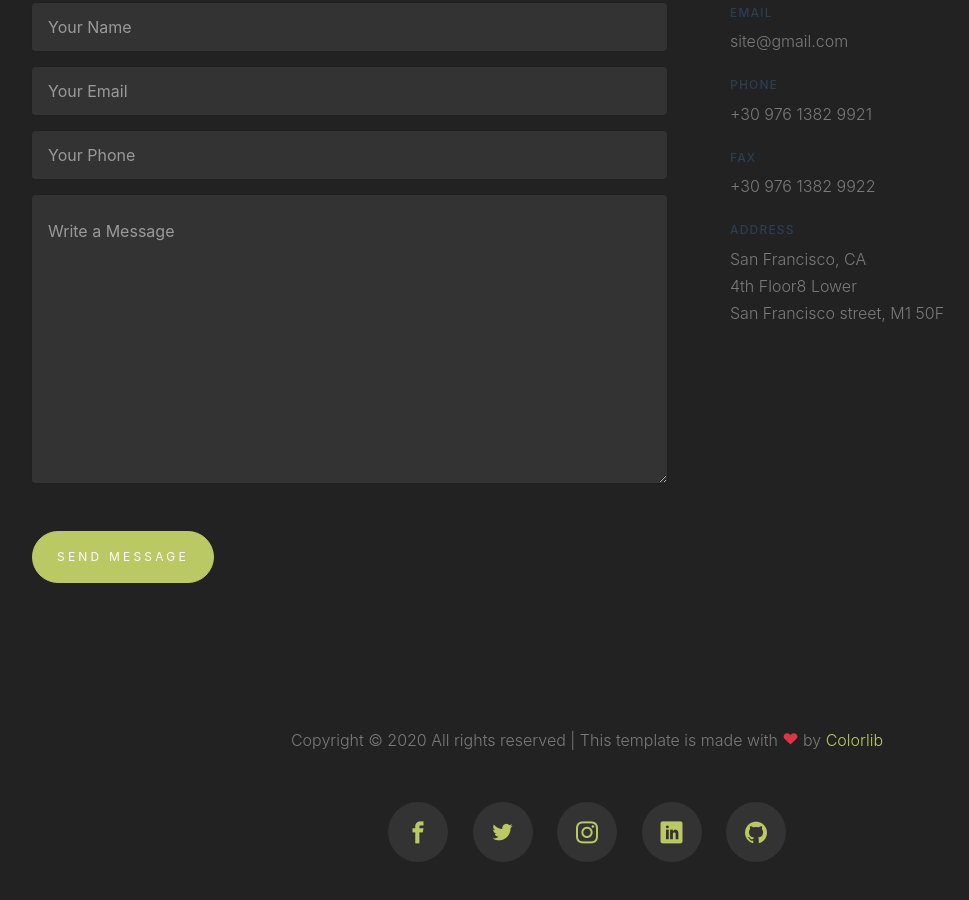
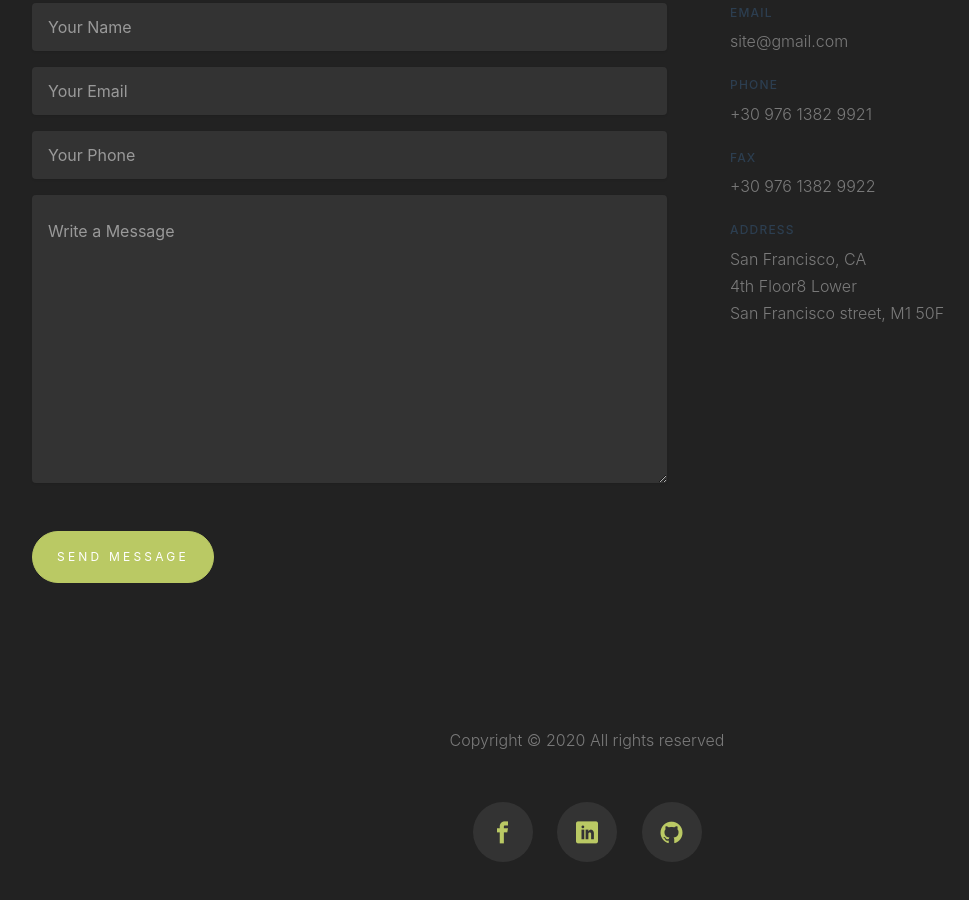
Before and after one commit to tuhindewan/portfolio-site, a plain HTML site: page index.html in a window 1280 px wide. Shown: the part 6853-7753 px from the top of the page, without its empty margins (53-1022 px from the left). Drawn offline with nearby package versions, Linux system fonts and the light colour scheme; files whose address does not match are found by name.

Commit message:
Make changes:  - Social icon section  - Copyright section

```diff
--- a/index.html
+++ b/index.html
@@ -534,20 +534,24 @@
 
 			<div class="row mb-5">
 				<p class="col-12 text-center">
-					<!-- Link back to Colorlib can't be removed. Template is licensed under CC BY 3.0. -->
-					Copyright &copy; <script>document.write(new Date().getFullYear());</script> All rights reserved | This template is made with <i class="icon-heart text-danger" aria-hidden="true" ></i> by <a href="https://colorlib.com" target="_blank" class="text-primary">Colorlib</a>
-					<!-- Link back to Colorlib can't be removed. Template is licensed under CC BY 3.0. -->
+					<!-- Copyright -->
+					Copyright &copy; <script>document.write(new Date().getFullYear());</script> All rights reserved
+					<!-- Copyright -->
 				</p>
 			</div>
 
 			<div class="row mb-5">
 				<div class="col-md-12 text-center">
 					<p>
-						<a href="https://www.facebook.com/saiduzzaman.tuhin.1" class="social-item" target="_blank"><span class="icon-facebook2"></span></a>
-						<a href="#" class="social-item"><span class="icon-twitter"></span></a>
-						<a href="#" class="social-item"><span class="icon-instagram2"></span></a>
-						<a href="#" class="social-item"><span class="icon-linkedin2"></span></a>
-						<a href="#" class="social-item"><span class="icon-github2"></span></a>
+						<a href="https://www.facebook.com/saiduzzaman.tuhin.1" class="social-item" target="_blank">
+							<span class="icon-facebook2"></span>
+						</a>
+						<a href="https://www.linkedin.com/in/saiduzzaman-tohin-b46167118/" target="_blank" class="social-item">
+							<span class="icon-linkedin2"></span>
+						</a>
+						<a href="https://github.com/tuhindewan" target="_blank" class="social-item">
+							<span class="icon-github2"></span>
+						</a>
 					</p>
 				</div>
 			</div>
```
